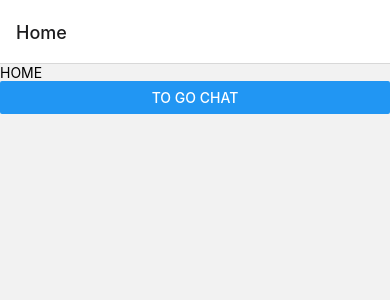
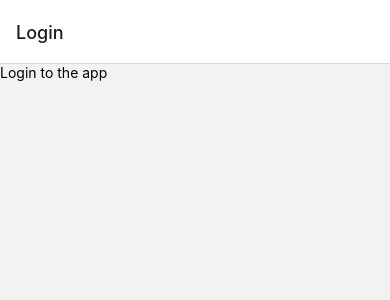
Before and after one commit to AngelRRand/templetTander, a React Native app: screen /Home in a window 390 px wide. Shown: the top 300 px of the page. Built offline with nearby package versions, Linux system fonts and the light colour scheme.

Commit message:
fixed stack

```diff
--- a/App.js
+++ b/App.js
@@ -3,6 +3,7 @@ import { NavigationContainer } from '@react-navigation/native';
 import { createNativeStackNavigator } from '@react-navigation/native-stack';
 import Home from './src/view/Home.jsx';
 import Chat from './src/view/Chat.jsx';
+import StackNavigation from './src/StackNavigation.jsx';
 
 const Stack = createNativeStackNavigator();
 
@@ -10,10 +11,7 @@ function App() {
   return (
 
     <NavigationContainer>
-      <Stack.Navigator>
-        <Stack.Screen name="Home" component={Home} />
-        <Stack.Screen name="Chat" component={Chat} />
-      </Stack.Navigator>
+      <StackNavigation/>
     </NavigationContainer>
 
   );
--- a/src/StackNavigation.jsx
+++ b/src/StackNavigation.jsx
@@ -5,13 +5,22 @@ import { createNativeStackNavigator } from '@react-navigation/native-stack';
 
 
 const StackNavigation = () => {
-
+    const user = null
     const Stack = createNativeStackNavigator();
     return (
         <Stack.Navigator>
-            <Stack.Screen name="Home" component={Home} />
-            <Stack.Screen name="Chat" component={Chat} />
-            <Stack.Screen name="Login" component={Login} />
+            {
+                user !== null ?
+                    <>
+
+                        <Stack.Screen name="Home" component={Home} />
+                        <Stack.Screen name="Chat" component={Chat} />
+                    </>
+
+                :
+                    <Stack.Screen name="Login" component={Login} />
+
+            }
 
         </Stack.Navigator>
     )
--- a/src/view/Home.jsx
+++ b/src/view/Home.jsx
@@ -6,7 +6,7 @@ const Home = () => {
   const navigation = useNavigation()
   return (
     <View>
-        <Text>HOME</Text>
+        <Text>HOMEEEEE</Text>
         <Button title='To go Chat' onPress={()=> navigation.navigate('Chat')}/>
     </View>
   )
```
